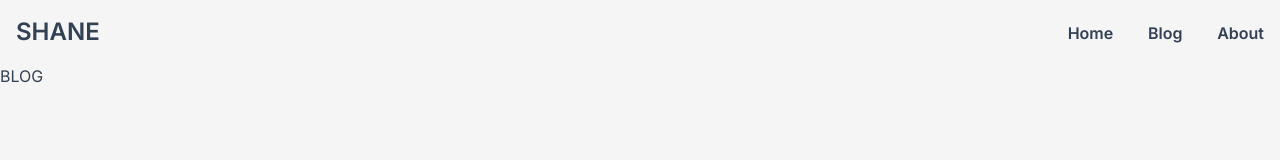
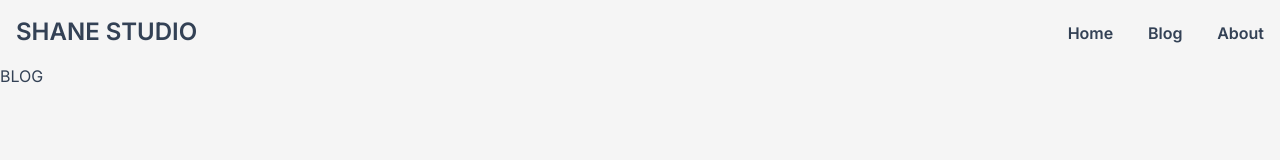
Before and after one commit to shanezzzz/blog, a Next.js app: page / in a window 1280 px wide. Shown: the top 160 px of the page. Built offline with nearby package versions, Linux system fonts and the light colour scheme.

Commit message:
feat: 🎸 change header ui

```diff
--- a/src/components/header/index.tsx
+++ b/src/components/header/index.tsx
@@ -7,8 +7,11 @@ export default function Header() {
   return (
     <header className="sticky top-0 z-10 bg-neutral-100 dark:bg-neutral-800">
       <section className="mx-auto flex max-w-screen-xl items-center justify-between p-4">
-        <a className="flex items-center space-x-3 self-center whitespace-nowrap text-2xl font-semibold text-slate-700 dark:text-slate-400">
-          SHANE
+        <a
+          className="cursor-pointer	 whitespace-nowrap text-2xl font-semibold text-slate-700"
+          onClick={() => router.replace("/")}
+        >
+          SHANE STUDIO
         </a>
         <nav className="hidden space-x-8 text-xl md:block">
           <Button variant="link" onClick={() => router.replace("/")}>
```
